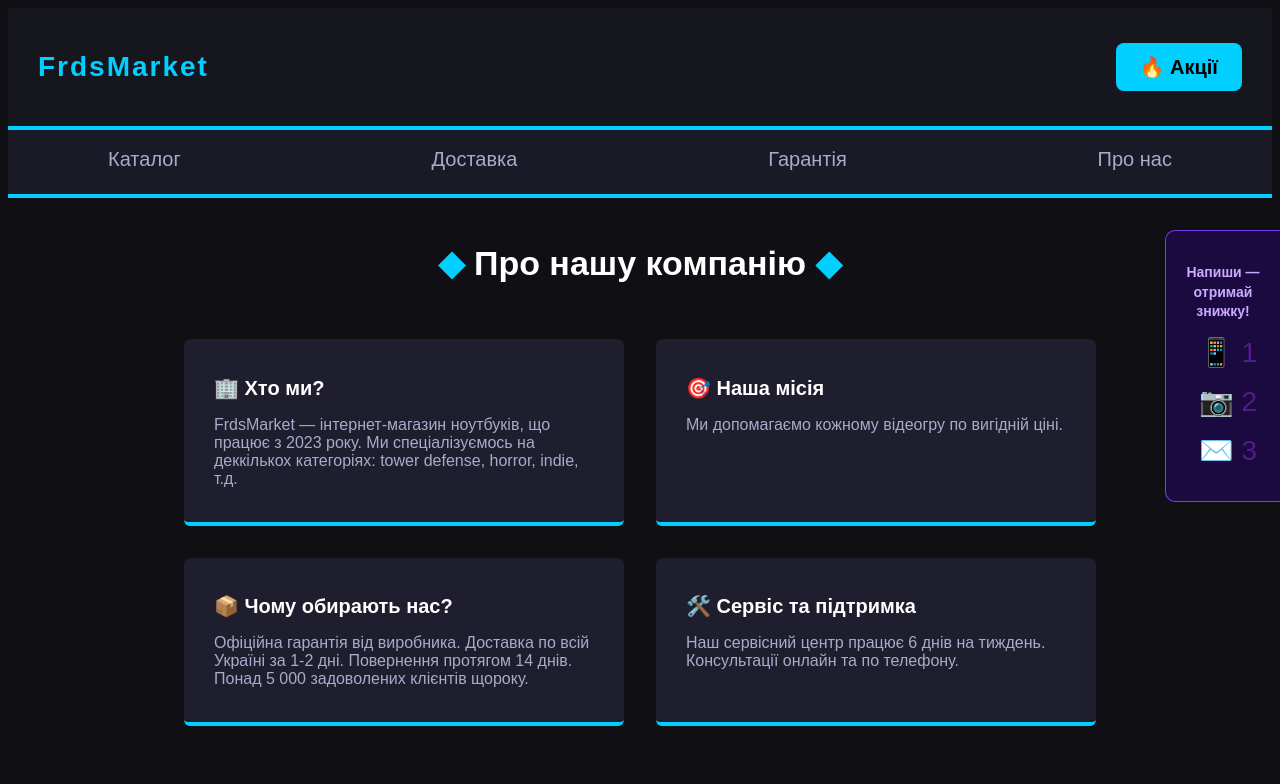
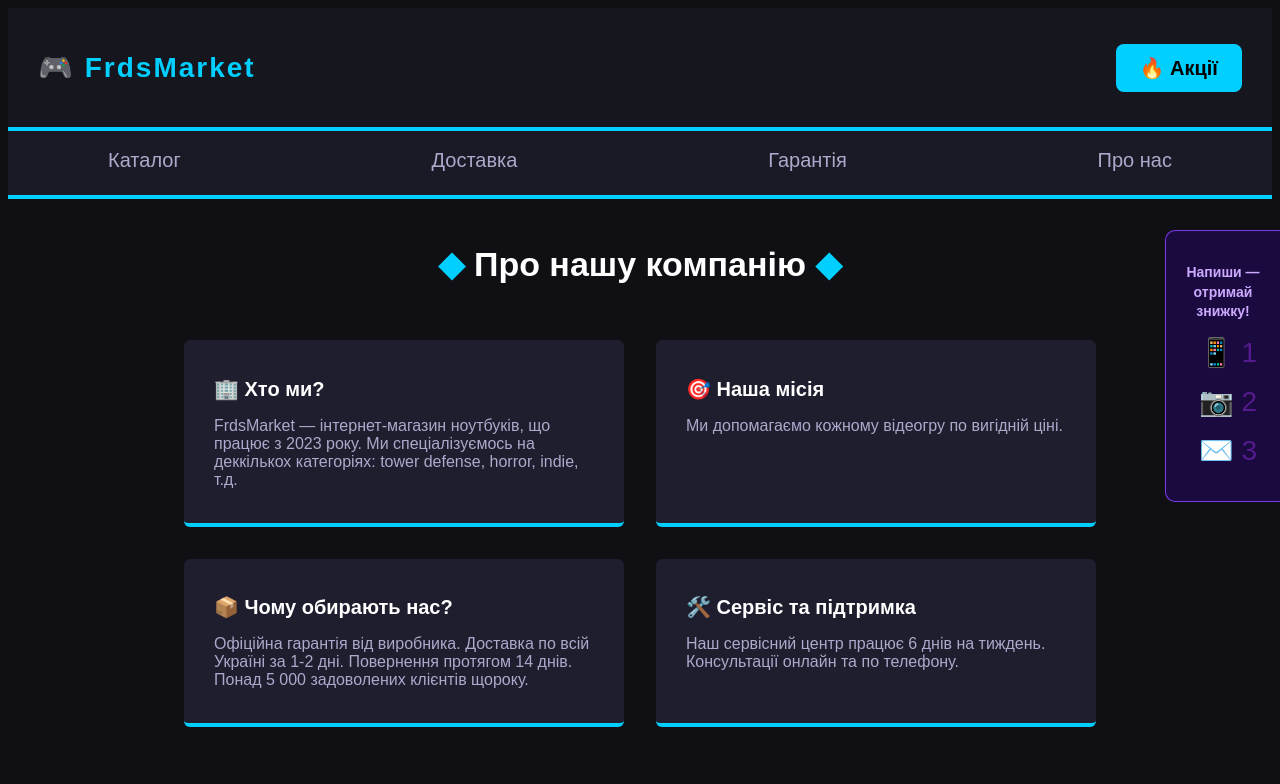
Before and after one commit to Fireroedis/FrdsMarket, a plain HTML site: page about.html in a window 1280 px wide. Shown: the top 784 px of the page. Drawn offline with Linux system fonts and the light colour scheme.

Commit message:
Add emoji to logo in about.html

```diff
--- a/about.html
+++ b/about.html
@@ -7,7 +7,7 @@
     </head>
     <body>
         <header>
-            <p class="logo">FrdsMarket</p>
+            <p class="logo"> 🎮 FrdsMarket</p>
             <a class="button" href="">🔥 Акції</a>
         </header>
 
```
